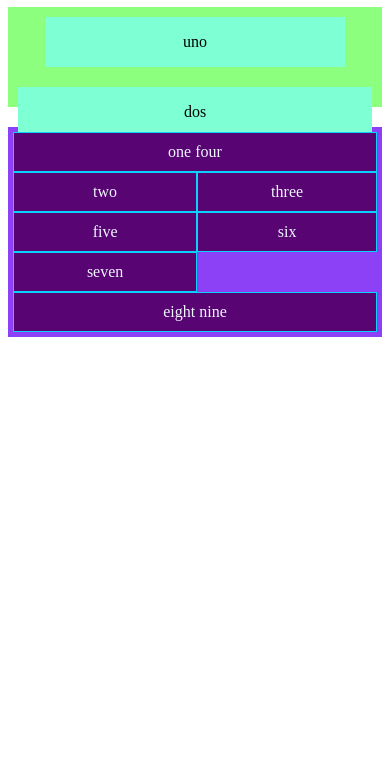
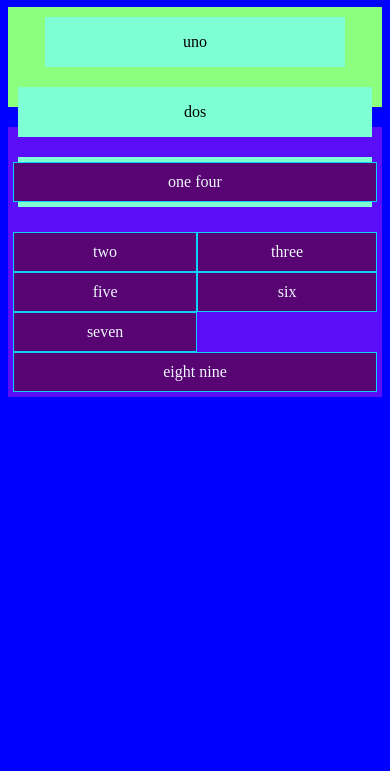
Before and after one commit to Victoria98Sagastizabal/flex1, a plain HTML site: page index.html in a window 390 px wide. Shown: the part 73-844 px from the top of the page. Drawn offline with Linux system fonts and the light colour scheme.

Commit message:
add media query

```diff
--- a/style.css
+++ b/style.css
@@ -1,3 +1,12 @@
+@media (max-width: 768px) {
+    body {
+        background-color: blue;
+    }
+}
+
+
+
+
 .boxx {
     display: flex;
     flex-wrap: wrap;
@@ -42,7 +51,7 @@
 .grid-container {
 
     display: grid;
-    grid-template-rows: 2;
+    grid-template-rows: 100px auto;
     grid-template-columns: 5;
     margin-top: 20px;
     background-color: rgba(113, 18, 245, 0.8);
@@ -64,11 +73,14 @@
 }
 
 
+
+
 .merged {
-    grid-column: span 2;
+
+    display: flex;
+   grid-column: span 2;
     text-align: center;
     display: grid;
-   justify-content: space-around;
     border: 1px solid #0bd1fd;
     padding: 10px;
     background-color: #580473;
```
